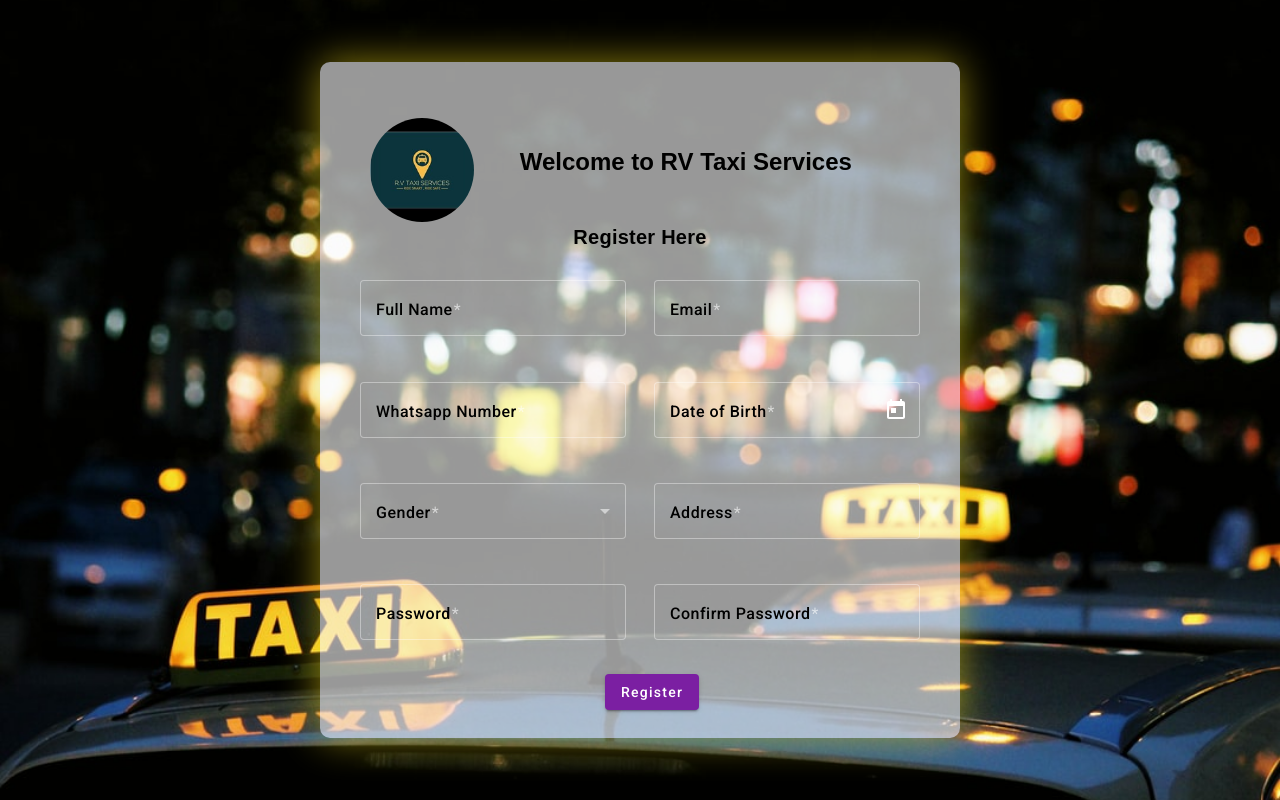
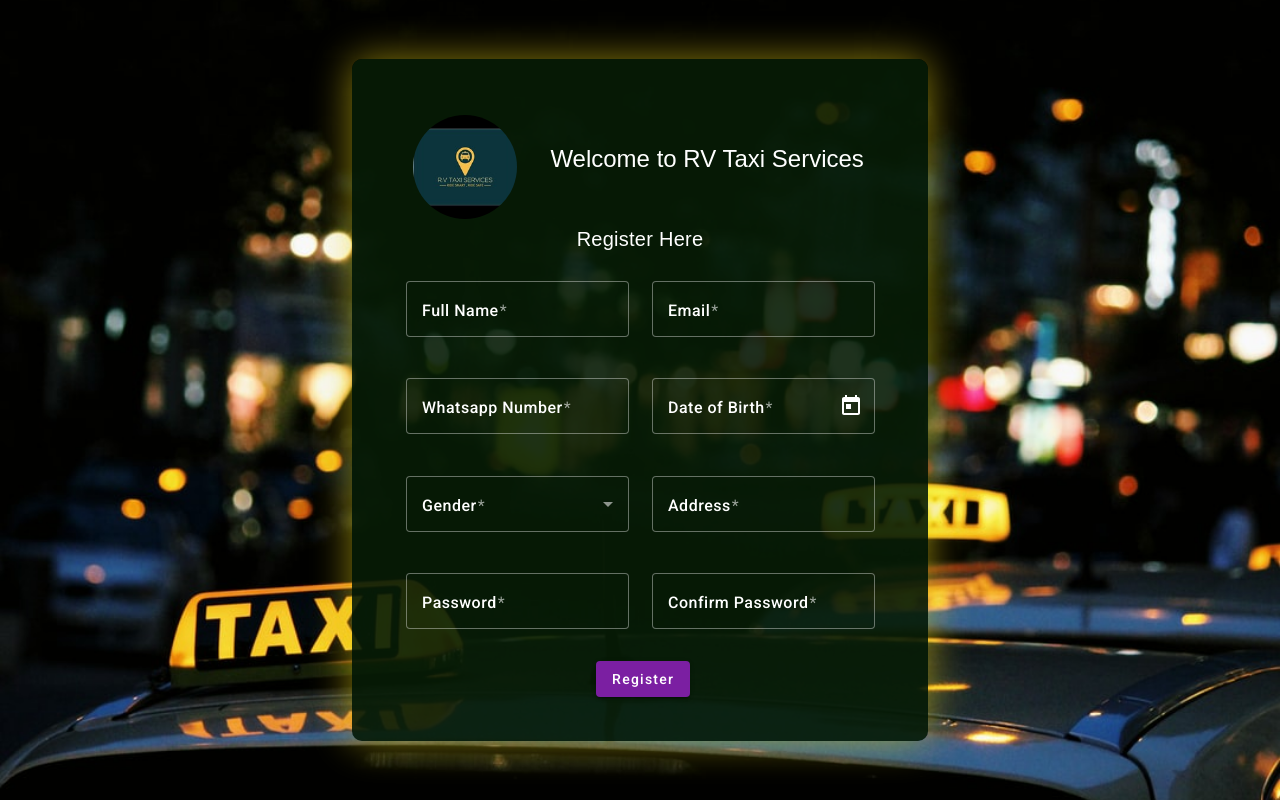
Before and after one commit to AbhiGTM19/Taxi-Service-Frontend, an Angular app: page /register in a window 1280 px wide. Built offline with nearby package versions, Linux system fonts and the light colour scheme.

Commit message:
Minor styling changes of the registration form

```diff
--- a/src/app/registration/registration.component.css
+++ b/src/app/registration/registration.component.css
@@ -11,46 +11,33 @@
 }
 
 mat-card {
-    max-width: 100%;
+    max-width: 80%;
     max-height: 100%;
-    width: 50%;
+    width: 45%;
     padding: 2em;
-    background: rgba(254, 254, 254, 0.6);
+    background: rgba(7, 28, 6, 0.9);
     border-radius: 10px;
     box-shadow: 0px 0px 40px rgba(236, 214, 18, 0.6);
 }
 
 h1 {
     font-family:Arial, Helvetica, sans-serif;
-    font-weight: 700;
-    color: black;
-    margin-left: 3%;
+    font-weight: 400;
+    color: white;
+    margin-left: 1%;
 
 }
-
-/*
-.img{
-    margin-left: 40%;
-}
- */
-
-/* header{
-    display: flex;
-    justify-items: left;
-    align-items: center;
-} */
 
 .header {
     display: flex;
     align-items: center;
-    justify-content: left; /* Align items in a single line starting from the left */
+    justify-content: left;
 
   }
 
   .header img {
-    margin-left: -1%;
-    margin-right: 0%; /* Add some space between the image and the text */
-    transform: scale(0.65); /* Keep the transform scale here if needed */
+    margin-left: 1%;
+    transform: scale(0.65);
     border-radius: 50%;
   }
 
@@ -59,8 +46,8 @@
     margin-top: -5%;
     text-align: center;
     font-family:Arial, Helvetica, sans-serif;
-    font-weight: 800;
-    color: black;
+    font-weight: 200;
+    color: white;
 }
 
 .formField{
@@ -70,16 +57,16 @@
 }
 
 mat-form-field {
+    color: black;
     width: 100%;
 }
 
-.custom-outline-color .mat-form-field-outline {
-    color: black;
-    border-color: black;
-  }
+mat-label {
+    font-weight: 500;
+    color: white;
+}
 
 
-mat-label {
-    font-weight: 500;
-    color: black;
-}
+::ng-deep .custom-input-color .mat-input-element {
+    color: black; /* Change this to your desired color */
+  }
--- a/src/app/registration/registration.component.html
+++ b/src/app/registration/registration.component.html
@@ -1,6 +1,7 @@
 <html>
 
 <mat-card>
+
 
   <div class="header">
     <img src="assets/logo_header.jpeg">
@@ -10,6 +11,8 @@
   </div>
 
 
+<mat-card-content>
+
   <h2>
     Register Here
   </h2>
@@ -17,7 +20,7 @@
   <form [formGroup]="registerForm" (ngSubmit)="onSubmit()">
 
     <div class="formField">
-      <mat-form-field appearance="outline" class="custom-outline-color">
+      <mat-form-field appearance="outline" lass="custom-input-color">
         <mat-label>Full Name</mat-label>
         <input matInput id="name" formControlName="name">
       </mat-form-field>
@@ -79,11 +82,15 @@
       </mat-form-field>
     </div>
 
+    <mat-card-footer>
+      <button mat-raised-button color="primary" type="submit" style="margin-left: 41%;">
+        Register</button>
+    </mat-card-footer>
 
-    <button mat-raised-button color="primary" type="submit" style="margin-left: 44%;">
-      Register</button>
 
   </form>
+
+</mat-card-content>
 
 </mat-card>
 
```
